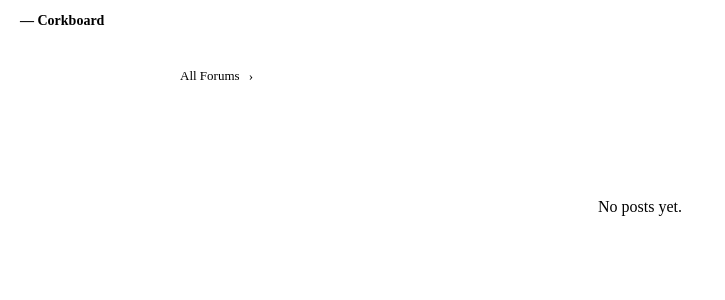
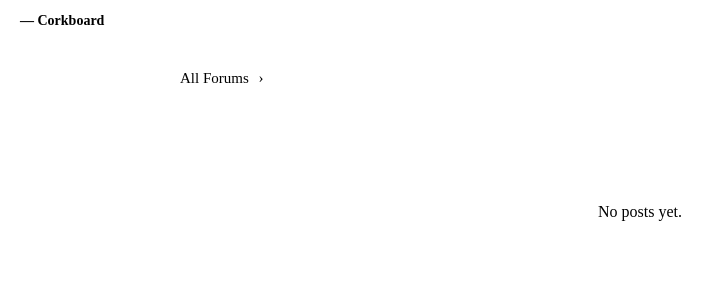
Before and after one commit to Callendina/corkboard, a Python web app: template corkboard/templates/board.html in a window 1280 px wide. Shown: the top 300 px of the page, without its empty margins (0-725 px from the left). Run offline with Jinja, Linux system fonts and the light colour scheme; the template is opened without the code that fills it, so the values that code supplies are empty.

Commit message:
Increase breadcrumb font size and move styling to CSS
Co-Authored-By: Claude Opus 4.6 (1M context) <noreply@anthropic.com>

```diff
--- a/corkboard/static/style.css
+++ b/corkboard/static/style.css
@@ -15,6 +15,10 @@ body {
 .container a.btn { color: #fff; text-decoration: none; }
 .topbar a { color: inherit; text-decoration: none; }
 .topbar a:hover { text-decoration: underline; }
+
+/* Breadcrumb navigation */
+.breadcrumb { font-size: 15px; margin-bottom: 10px; }
+.breadcrumb .sep { color: var(--cb-muted); margin: 0 6px; }
 
 .topbar {
   display: flex; justify-content: space-between; align-items: center;
--- a/corkboard/templates/board.html
+++ b/corkboard/templates/board.html
@@ -1,9 +1,9 @@
 {% extends "base.html" %}
 {% block title %}{{ forum.name }}{% endblock %}
 {% block content %}
-<div class="breadcrumb" style="font-size:13px;margin-bottom:8px">
+<div class="breadcrumb">
     <a href="{{ prefix }}/">All Forums</a>
-    <span style="color:var(--cb-muted);margin:0 6px">&rsaquo;</span>
+    <span class="sep">&rsaquo;</span>
     <span style="color:var(--cb-muted)">{{ forum.name }}</span>
 </div>
 <div class="board-header">
--- a/corkboard/templates/forum_index.html
+++ b/corkboard/templates/forum_index.html
@@ -1,7 +1,7 @@
 {% extends "base.html" %}
 {% block title %}Forums{% endblock %}
 {% block content %}
-<div class="breadcrumb" style="font-size:13px;margin-bottom:8px">
+<div class="breadcrumb" >
     <span style="color:var(--cb-muted)">All Forums</span>
 </div>
 <div class="forum-list">
--- a/corkboard/templates/new_post.html
+++ b/corkboard/templates/new_post.html
@@ -1,11 +1,11 @@
 {% extends "base.html" %}
 {% block title %}New {{ post_type | capitalize }} — {{ forum.name }}{% endblock %}
 {% block content %}
-<div class="breadcrumb" style="font-size:13px;margin-bottom:8px">
+<div class="breadcrumb">
     <a href="{{ prefix }}/">All Forums</a>
-    <span style="color:var(--cb-muted);margin:0 6px">&rsaquo;</span>
+    <span class="sep">&rsaquo;</span>
     <a href="{{ prefix }}/f/{{ forum.slug }}">{{ forum.name }}</a>
-    <span style="color:var(--cb-muted);margin:0 6px">&rsaquo;</span>
+    <span class="sep">&rsaquo;</span>
     <span style="color:var(--cb-muted)">New {{ post_type | capitalize }}</span>
 </div>
 <h1>New {{ post_type | capitalize }} in {{ forum.name }}</h1>
--- a/corkboard/templates/new_post_type_picker.html
+++ b/corkboard/templates/new_post_type_picker.html
@@ -1,11 +1,11 @@
 {% extends "base.html" %}
 {% block title %}New Post — {{ forum.name }}{% endblock %}
 {% block content %}
-<div class="breadcrumb" style="font-size:13px;margin-bottom:8px">
+<div class="breadcrumb">
     <a href="{{ prefix }}/">All Forums</a>
-    <span style="color:var(--cb-muted);margin:0 6px">&rsaquo;</span>
+    <span class="sep">&rsaquo;</span>
     <a href="{{ prefix }}/f/{{ forum.slug }}">{{ forum.name }}</a>
-    <span style="color:var(--cb-muted);margin:0 6px">&rsaquo;</span>
+    <span class="sep">&rsaquo;</span>
     <span style="color:var(--cb-muted)">New Post</span>
 </div>
 <h1>New Post in {{ forum.name }}</h1>
--- a/corkboard/templates/post.html
+++ b/corkboard/templates/post.html
@@ -3,11 +3,11 @@
 {% block content %}
 <article class="post-detail">
     <div class="post-header">
-        <div class="breadcrumb" style="font-size:13px;margin-bottom:8px">
+        <div class="breadcrumb">
             <a href="{{ prefix }}/">All Forums</a>
-            <span style="color:var(--cb-muted);margin:0 6px">&rsaquo;</span>
+            <span class="sep">&rsaquo;</span>
             {% if forum %}<a href="{{ prefix }}/f/{{ forum.slug }}">{{ forum.name }}</a>
-            <span style="color:var(--cb-muted);margin:0 6px">&rsaquo;</span>{% endif %}
+            <span class="sep">&rsaquo;</span>{% endif %}
             <span style="color:var(--cb-muted)">#{{ post.post_number }}</span>
         </div>
         <h1>#{{ post.post_number }}: {{ post.title }}</h1>
```
